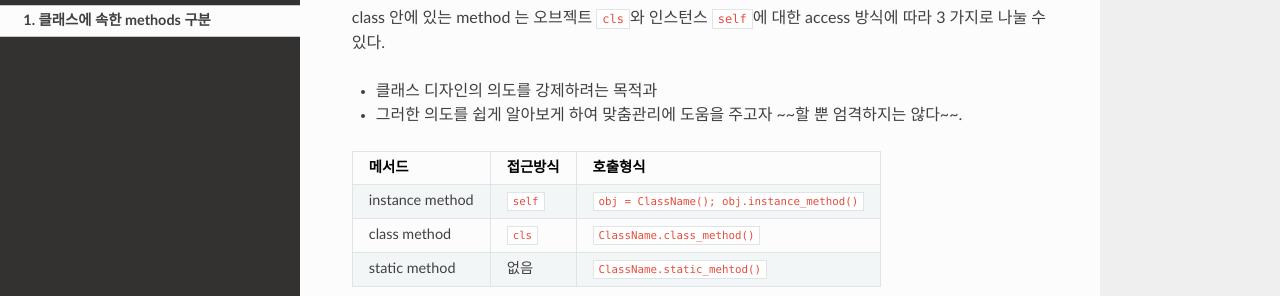
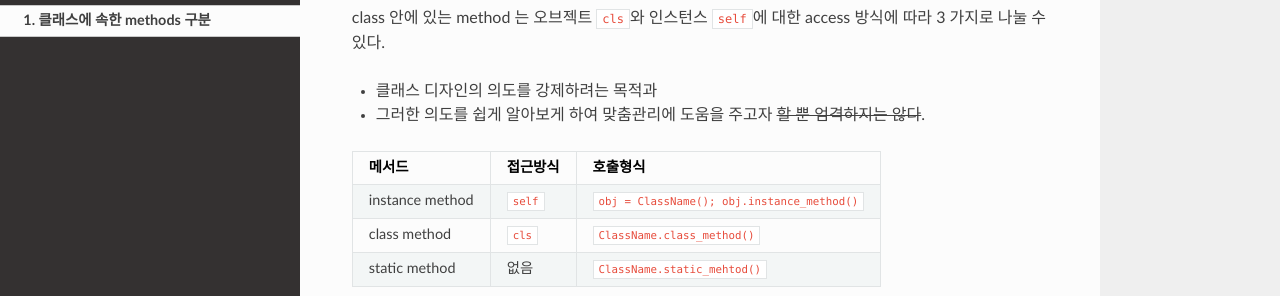
Before and after one commit to PhyCosmos/PhyCosmos, a Sphinx documentation site: the page built from docs/source/Contents/instance_class_static.md, in a window 1280 px wide and 900 px high. Shown: the part 162-458 px from the top of the window. Built offline with Sphinx 7.4.7 and the Read the Docs theme 2.0.0, drawn with Linux system fonts in a browser that asks for light colours.

```diff
--- a/docs/source/Contents/instance_class_static.md
+++ b/docs/source/Contents/instance_class_static.md
@@ -1,8 +1,11 @@
 # 1. 클래스에 속한 methods 구분
 
 class 안에 있는 method 는 오브젝트 `cls`와 인스턴스 `self`에 대한 access 방식에 따라 3 가지로 나눌 수 있다.
-- 클래스 디자인의 의도를 강제하려는 목적과
-- 그러한 의도를 쉽게 알아보게 하여 맞춤관리에 도움을 주고자 ~~할 뿐 엄격하지는 않다~~.
+
+<ul>
+<li> 클래스 디자인의 의도를 강제하려는 목적과 </li>
+<li> 그러한 의도를 쉽게 알아보게 하여 맞춤관리에 도움을 주고자 <s>할 뿐 엄격하지는 않다</s>. </li>
+</ul>
 
 |메서드|접근방식|호출형식|
 |:--|:--|:--|
```
